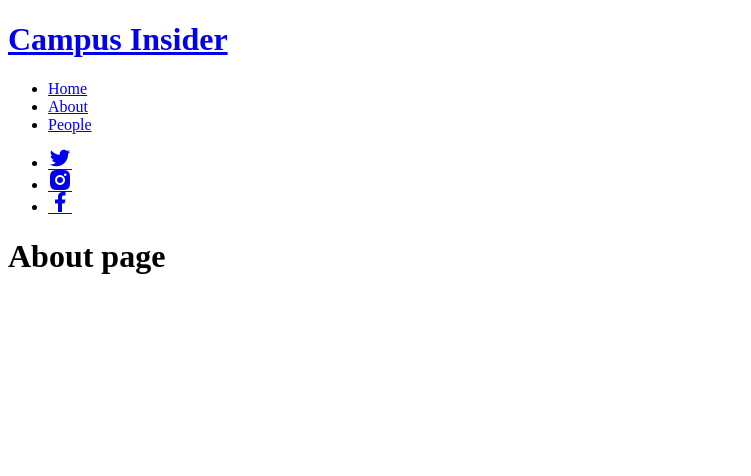
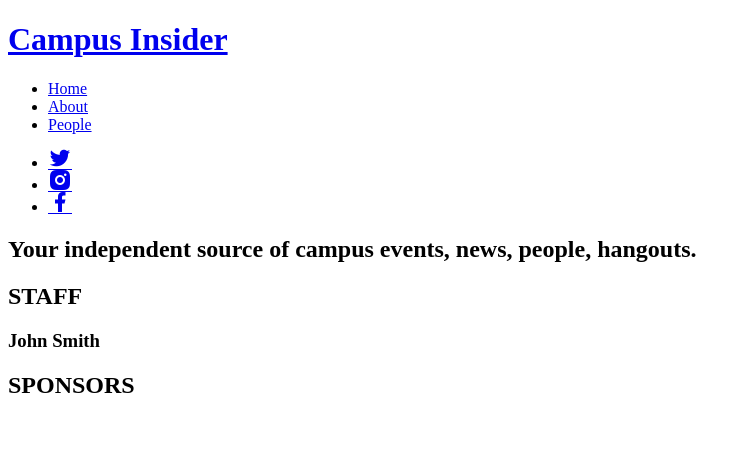
Before and after one commit to kesdigital/campusinsider-django, a Django app: page /about in a window 1280 px wide. Shown: the top 476 px of the page, without its empty margins (0-751 px from the left). Run offline with Django 4.2, Linux system fonts and the light colour scheme.

Commit message:
Add content to about page

```diff
--- a/apps/people/views.py
+++ b/apps/people/views.py
@@ -2,7 +2,7 @@ from django.http import Http404, HttpRequest, HttpResponse
 from django.shortcuts import render
 from django.views import View
 
-from .models import Profile, FeaturedProfile
+from .models import FeaturedProfile, Profile
 
 
 class ProfileListView(View):
--- a/templates/core/about.html
+++ b/templates/core/about.html
@@ -5,7 +5,22 @@
 {% endblock head %}
 
 {% block main %}
-<main>
-  <h1>About page</h1>
+<main class="about">
+  <section class="about__hero">
+    <h1 class="about__hero-tagline">
+      Your independent source of campus events, news, people, hangouts.
+    </h1>
+  </section>
+
+  <section class="about__staff">
+    <h2>STAFF</h2>
+    <article>
+      <h3>John Smith</h3>
+    </article>
+  </section>
+
+  <section class="sponsors">
+    <h2>SPONSORS</h2>
+  </section>
 </main>
 {% endblock main %}
```
